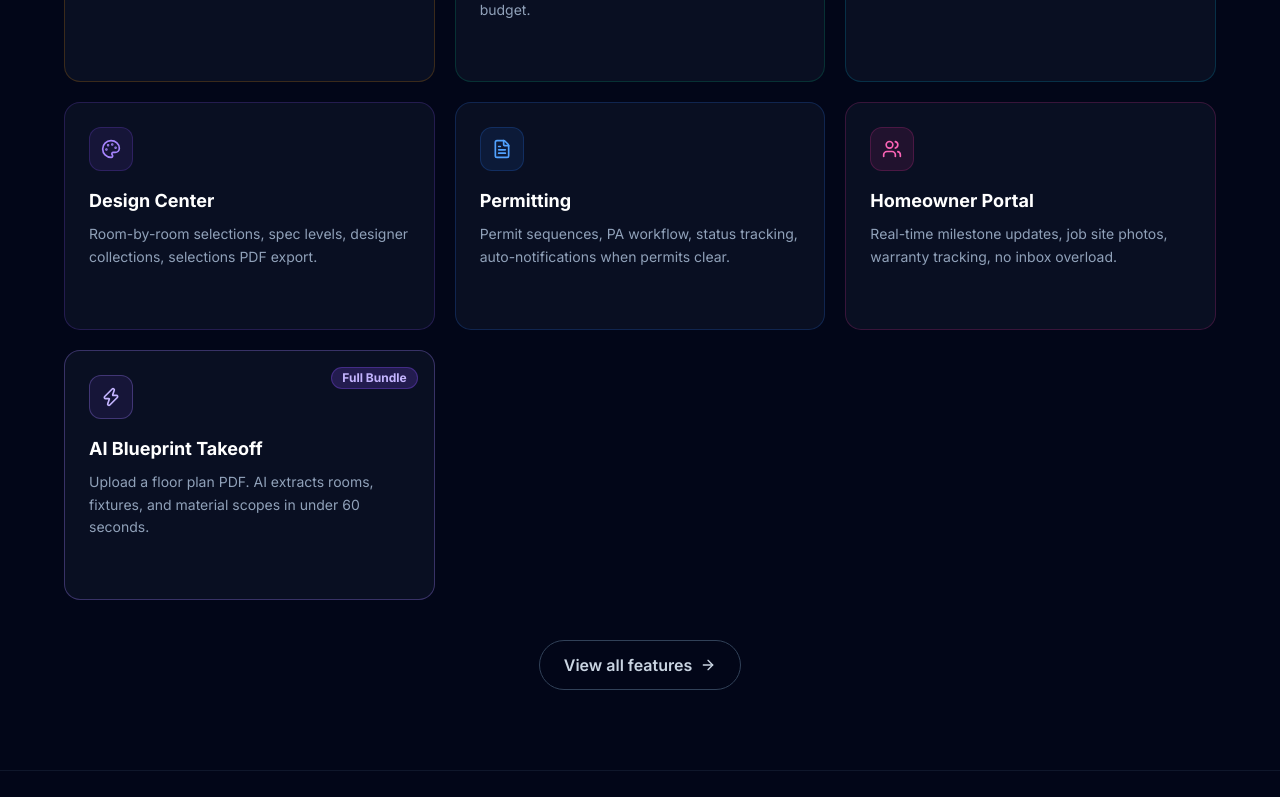
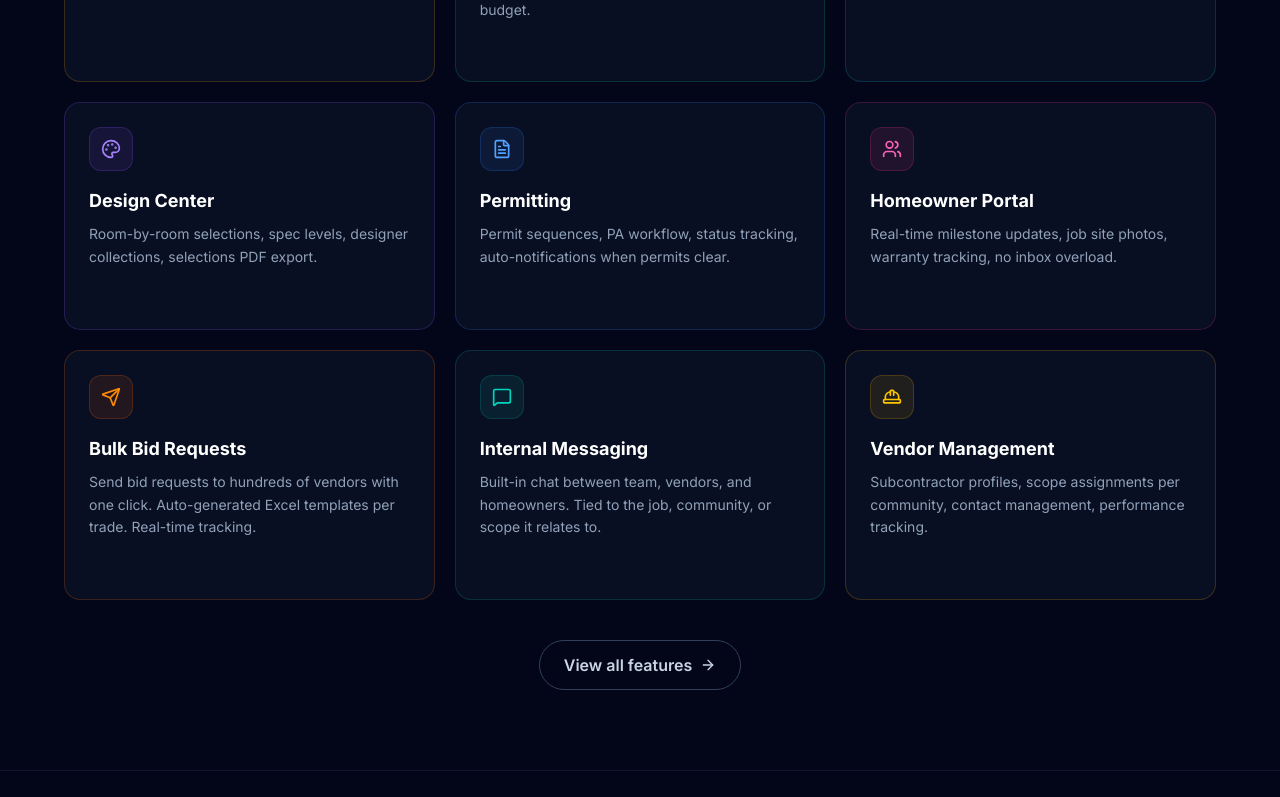
Before and after one commit to Scootermcgavin121/cornerstone-marketing-v2, a Next.js app: page / in a window 1280 px wide. Shown: the part 6277-7074 px from the top of the page. Built offline with nearby package versions, Linux system fonts and the light colour scheme.

Commit message:
feat(home): expand Platform Modules grid to 9 cards (Bulk Bid Requests, Internal Messaging, Vendor Management); drop AI Blueprint Takeoff from grid

```diff
--- a/src/components/ModulesGrid.tsx
+++ b/src/components/ModulesGrid.tsx
@@ -1,7 +1,18 @@
 "use client";
 import React from "react";
 import Link from "next/link";
-import { Calendar, ShoppingCart, TrendingUp, Palette, FileText, Users, Zap, ArrowRight } from "lucide-react";
+import {
+  Calendar,
+  ShoppingCart,
+  TrendingUp,
+  Palette,
+  FileText,
+  Users,
+  Send,
+  MessageSquare,
+  HardHat,
+  ArrowRight,
+} from "lucide-react";
 
 const modules = [
   {
@@ -59,14 +70,31 @@ const modules = [
     border: "border-pink-500/20 hover:border-pink-500/40",
   },
   {
-    icon: Zap,
-    name: "AI Blueprint Takeoff",
-    desc: "Upload a floor plan PDF. AI extracts rooms, fixtures, and material scopes in under 60 seconds.",
-    href: "/ai-takeoff",
-    color: "text-violet-300",
-    bg: "bg-violet-500/10",
-    border: "border-violet-400/30 hover:border-violet-400/60",
-    badge: "Full Bundle",
+    icon: Send,
+    name: "Bulk Bid Requests",
+    desc: "Send bid requests to hundreds of vendors with one click. Auto-generated Excel templates per trade. Real-time tracking.",
+    href: "/purchasing#bid-requests",
+    color: "text-orange-400",
+    bg: "bg-orange-500/10",
+    border: "border-orange-500/20 hover:border-orange-500/40",
+  },
+  {
+    icon: MessageSquare,
+    name: "Internal Messaging",
+    desc: "Built-in chat between team, vendors, and homeowners. Tied to the job, community, or scope it relates to.",
+    href: "/features#messaging",
+    color: "text-teal-400",
+    bg: "bg-teal-500/10",
+    border: "border-teal-500/20 hover:border-teal-500/40",
+  },
+  {
+    icon: HardHat,
+    name: "Vendor Management",
+    desc: "Subcontractor profiles, scope assignments per community, contact management, performance tracking.",
+    href: "/features#vendors",
+    color: "text-yellow-400",
+    bg: "bg-yellow-500/10",
+    border: "border-yellow-500/20 hover:border-yellow-500/40",
   },
 ];
 
@@ -84,7 +112,7 @@ export function ModulesGrid() {
             <span className="text-cyan-400">built for home builders.</span>
           </h2>
           <p className="text-slate-400 text-lg max-w-2xl mx-auto">
-            Six integrated modules — from first lead to final walkthrough. Everything NEWSTAR does, at a price that doesn&apos;t require a board approval.
+            Nine integrated modules — from first lead to final walkthrough. Everything NEWSTAR does, at a price that doesn&apos;t require a board approval.
           </p>
         </div>
 
@@ -97,11 +125,6 @@ export function ModulesGrid() {
                 href={m.href}
                 className={`group relative p-6 rounded-2xl bg-slate-900/60 border ${m.border} transition-all duration-300 hover:-translate-y-0.5`}
               >
-                {m.badge && (
-                  <div className="absolute top-4 right-4 px-2.5 py-0.5 rounded-full bg-violet-500/20 border border-violet-500/30 text-violet-300 text-xs font-bold">
-                    {m.badge}
-                  </div>
-                )}
                 <div className={`w-11 h-11 rounded-xl ${m.bg} border ${m.border} flex items-center justify-center mb-4`}>
                   <Icon className={`w-5 h-5 ${m.color}`} />
                 </div>
```
